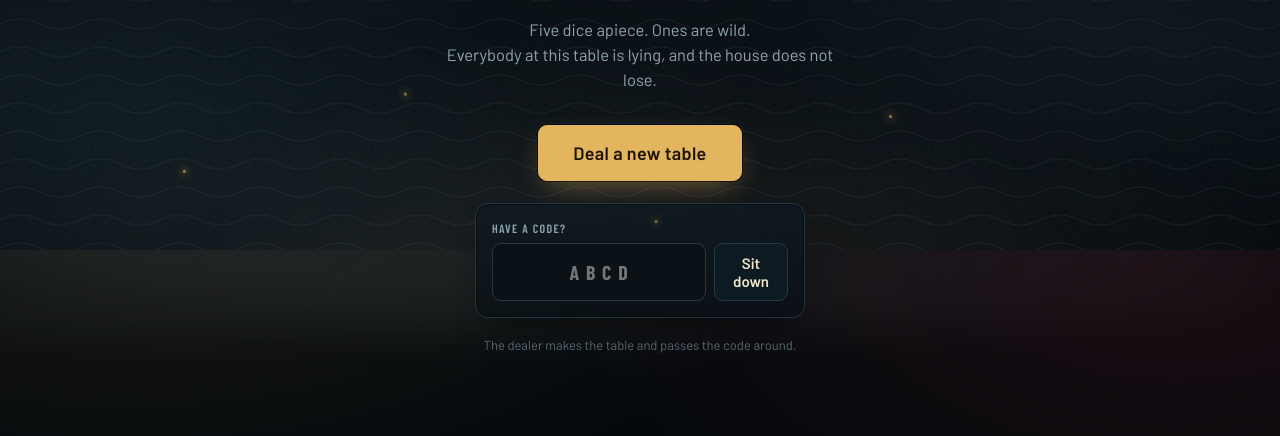
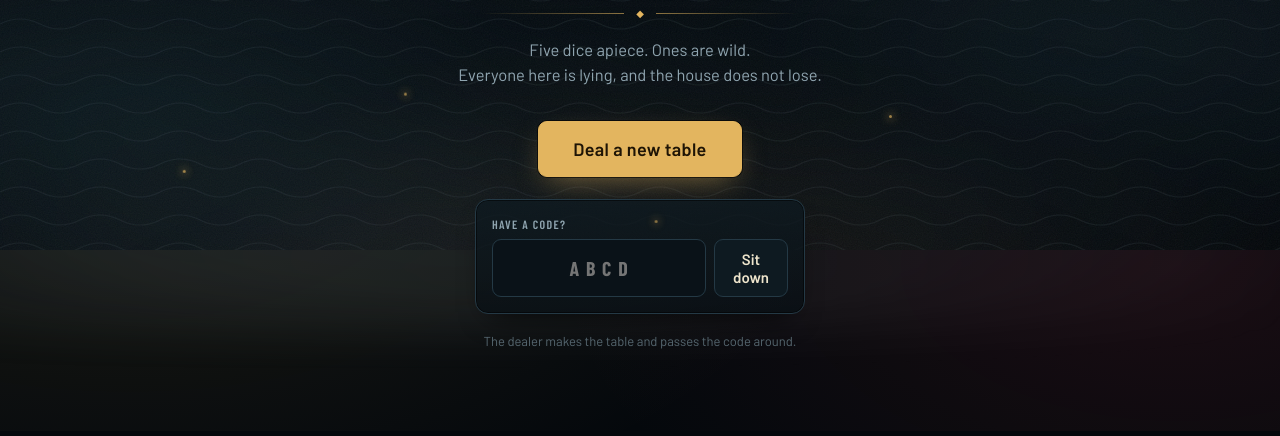
Before and after one commit to LHowlett99/liar-s-dice, a plain HTML site: page index.html in a window 1280 px wide. Shown: the part 550-986 px from the top of the page. Drawn offline with nearby package versions, Linux system fonts and the light colour scheme; a web font is replaced by a local one.

Commit message:
Tidy the home screen tagline and dice spacing
Co-Authored-By: Claude Sonnet 5.5 <noreply@anthropic.com>

```diff
--- a/index.html
+++ b/index.html
@@ -79,7 +79,7 @@
     <h1 class="logo">Liar's&nbsp;Dice</h1>
     <p class="logo-sub">at the <em>Dead Man's Hand</em></p>
     <div class="divider" aria-hidden="true"><span></span><i>&#9670;</i><span></span></div>
-    <p class="tagline">Five dice apiece. Ones are wild.<br>Everybody at this table is lying, and the house does not lose.</p>
+    <p class="tagline">Five dice apiece. Ones are wild.<br>Everyone here is lying, and the house does not lose.</p>
 
     <div class="landing-actions">
       <button class="btn primary lg" id="btnCreate">Deal a new table</button>
--- a/styles.css
+++ b/styles.css
@@ -500,7 +500,7 @@ body[data-theme="landing"] #btnCreate{
   padding:16px 34px;font-size:18px;letter-spacing:.02em;
   box-shadow:0 0 0 1px rgba(0,0,0,.6), 0 10px 30px -10px rgba(var(--g),.55)}
 
-.hero{position:relative;width:min(430px,92vw);margin:10px auto 0}
+.hero{position:relative;width:min(430px,92vw);margin:10px auto 22px}
 .fan{display:block;width:100%;height:auto;
   filter:drop-shadow(0 14px 18px rgba(0,0,0,.7)) drop-shadow(0 0 30px rgba(var(--g),.12));
   animation:bob 9s ease-in-out infinite}
@@ -516,7 +516,7 @@ body[data-theme="landing"] #btnCreate{
 .divider span{flex:1;height:1px;background:linear-gradient(90deg,transparent,rgba(var(--g),.6))}
 .divider span:last-child{background:linear-gradient(270deg,transparent,rgba(var(--g),.6))}
 .divider i{font-style:normal;font-size:10px}
-.landing .tagline{margin-top:16px}
+.landing .tagline{margin-top:16px;max-width:54ch}
 
 .motes{position:fixed;inset:0;pointer-events:none;overflow:hidden;z-index:0}
 .motes i{position:absolute;bottom:-12px;left:var(--x);width:3px;height:3px;border-radius:50%;
```
